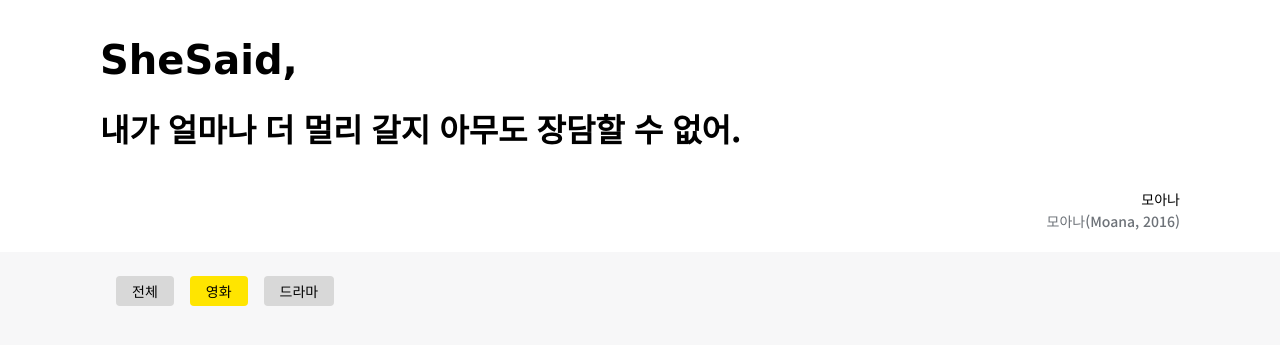
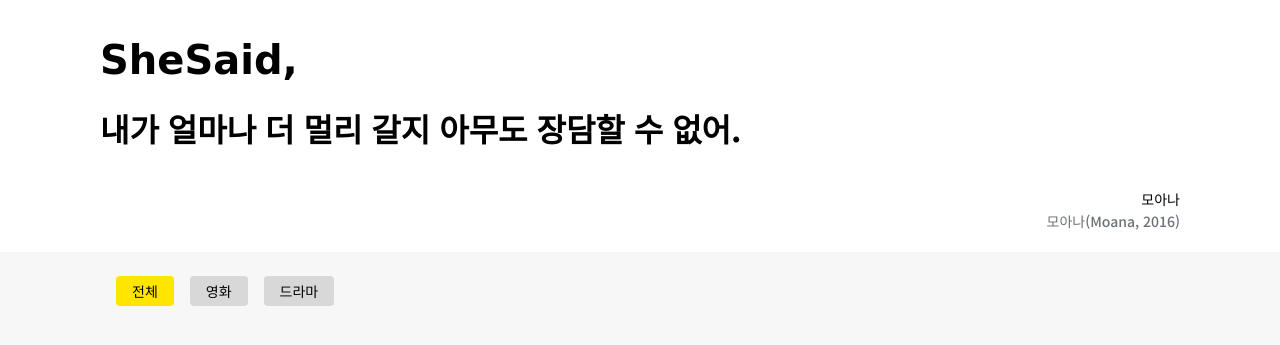
Before and after one commit to zizonyundi/she_said, a Flask app: page / in a window 1280 px wide. Shown: the top 345 px of the page. Run offline with Flask 2, Linux system fonts and the light colour scheme; data that the repository does not hold is empty; some web fonts are replaced.

Commit message:
Update index.html

```diff
--- a/templates/index.html
+++ b/templates/index.html
@@ -31,8 +31,8 @@
             </div>
             <div class="bottom-wrap">
                 <div class="category-wrap" id="keyword">
-                    <p class="category" onclick="showSayings()">전체</p>
-                    <p class="category select" onclick="sortSayings()">영화</p>
+                    <p class="category select" onclick="showSayings()">전체</p>
+                    <p class="category" onclick="sortSayings()">영화</p>
                     <p class="category" onclick="sortSayings()">드라마</p>
                 </div>
 
@@ -154,9 +154,12 @@
             $(document).ready(function () {
                 $(".category").off("click").on("click", function () {
                     if ($(this).hasClass("select")) {
-                        $(this).removeClass("select");
+                        // $(this).removeClass("select");
+                        // $(".category").not($(this)).addClass("select");
                     } else {
                         $(this).addClass("select");
+                        $(".category").not($(this)).removeClass("select");
+                        sortSayings();
                     }
                 });
 
@@ -165,7 +168,6 @@
 
             function showSayings() {
                 $('#card-box').empty()
-
                 $.ajax({
                     type: 'GET',
                     url: '/list',
@@ -203,15 +205,14 @@
 
             function sortSayings() {
                 $('#card-box').empty()
-
                 $.ajax({
                     type: 'GET',
                     url: '/category',
                     data: {},
                     success: function (response) {
-                        let sort_movie = response['sayings_list']
-                        for (let i = 0; i < sort_movie.length; i++) {
-                            let saying = sort_movie[i]
+                        let sayings = response['sayings_list']
+                        for (let i = 0; i < sayings.length; i++) {
+                            let saying = sayings[i]
 
                             let saying_kr = saying['saying_kr']
                             let img = saying['img']
```
